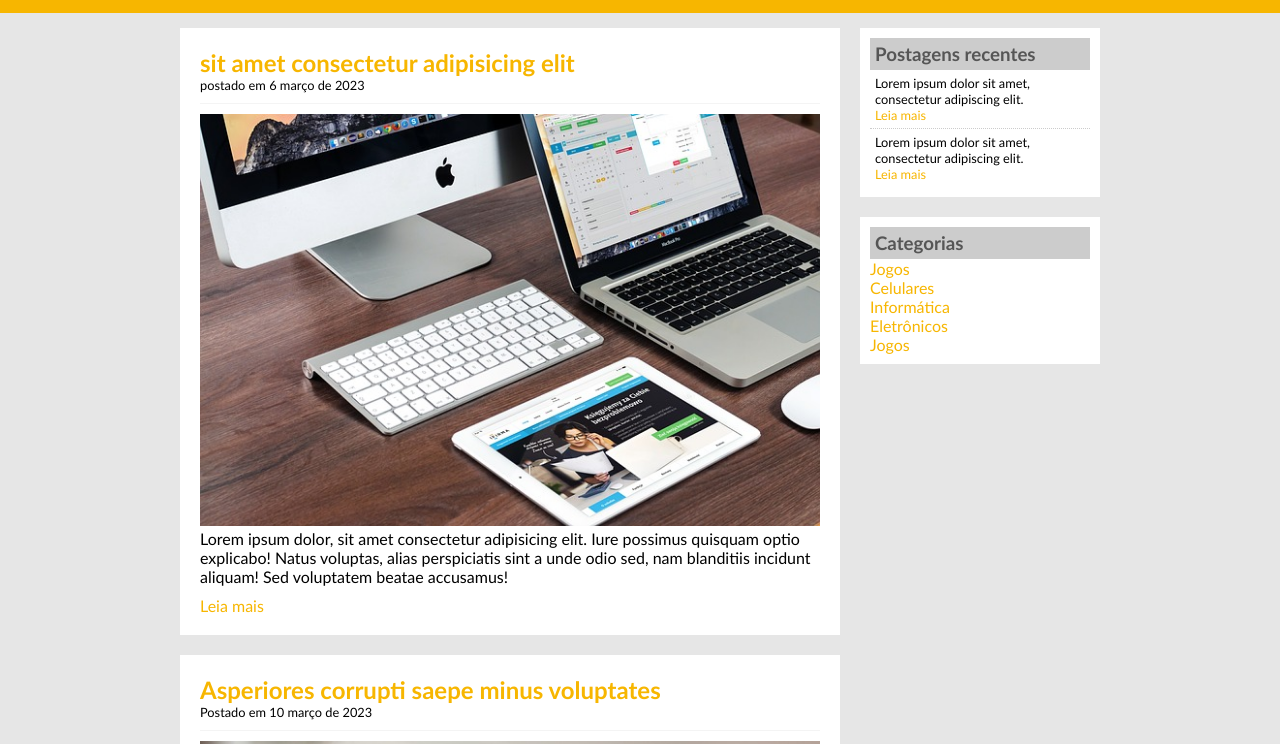
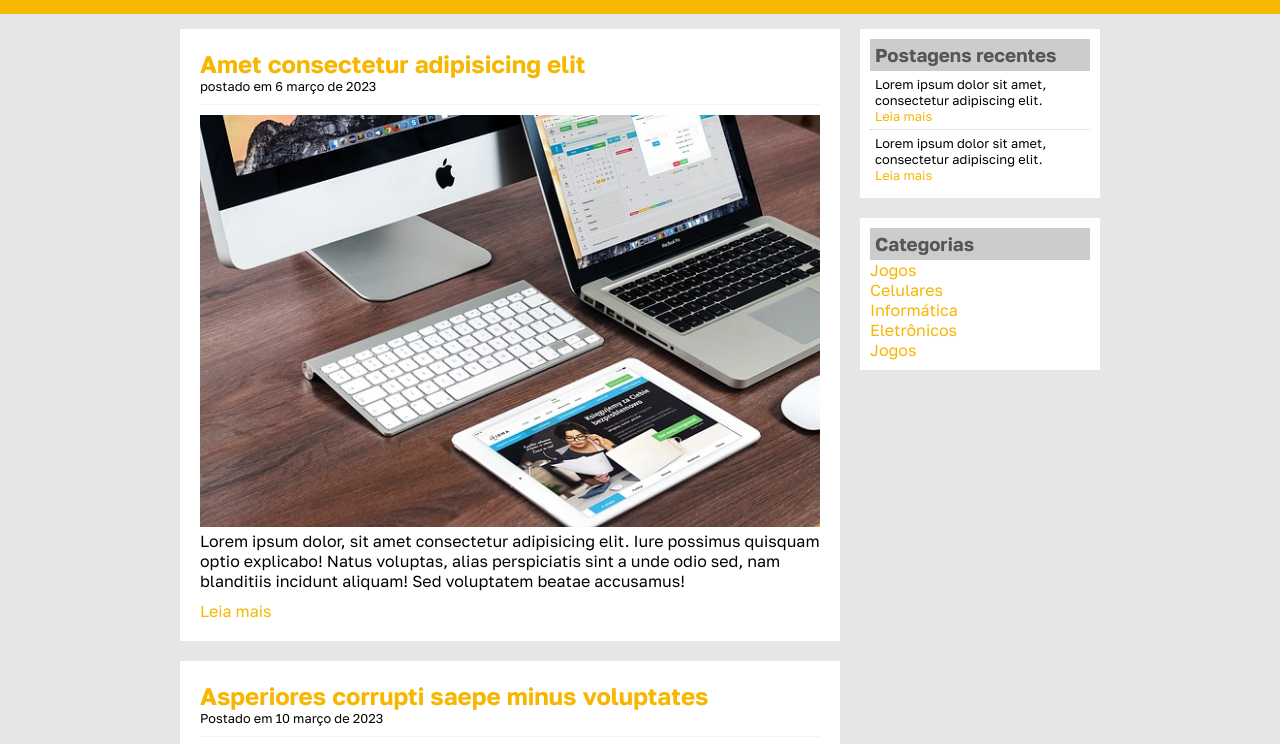
Before and after one commit to KaikeRochaDev/TecBlog, a plain HTML site: page index.html in a window 1280 px wide. Shown: the part 124-868 px from the top of the page. Drawn offline with Linux system fonts and the light colour scheme.

Commit message:
Changing font-family

```diff
--- a/css/estilo.css
+++ b/css/estilo.css
@@ -6,7 +6,7 @@
 
 body {
 	font-size: 1em;
-	font-family: "Trebuchet MS", Helvetica, sans-serif;
+	font-family: 'Golos Text', sans-serif;
 	background: #e6e6e6;
 }
 
--- a/index.html
+++ b/index.html
@@ -4,6 +4,9 @@
 	<title>TecBlog - O seu Blog de tecnologia</title>
 	<meta charset="utf-8">
 	<link rel="stylesheet" type="text/css" href="css/estilo.css">
+	<link rel="preconnect" href="https://fonts.googleapis.com">
+	<link rel="preconnect" href="https://fonts.gstatic.com" crossorigin>
+	<link href="https://fonts.googleapis.com/css2?family=Golos+Text:wght@400;700&display=swap" rel="stylesheet">
 </head>
 <body>
 
@@ -28,7 +31,7 @@
 
 			<!-- abertura postagem -->
 			<div class="postagem">
-				<h2>sit amet consectetur adipisicing elit</h2>
+				<h2>Amet consectetur adipisicing elit</h2>
 				<span class="data-postagem">postado em 6 março de 2023</span>
 				<img width="620px" src="imgs/imagem2.jpg">
 				<p class="descricao">
```
